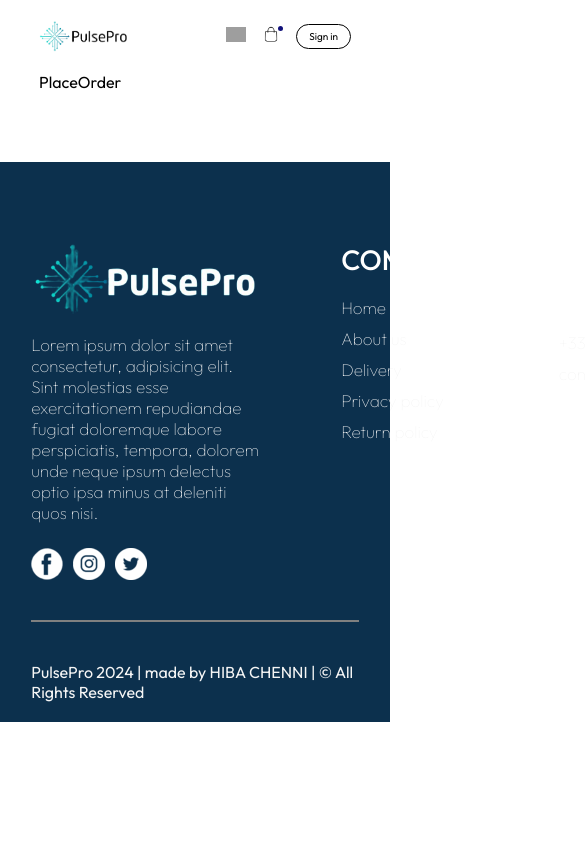
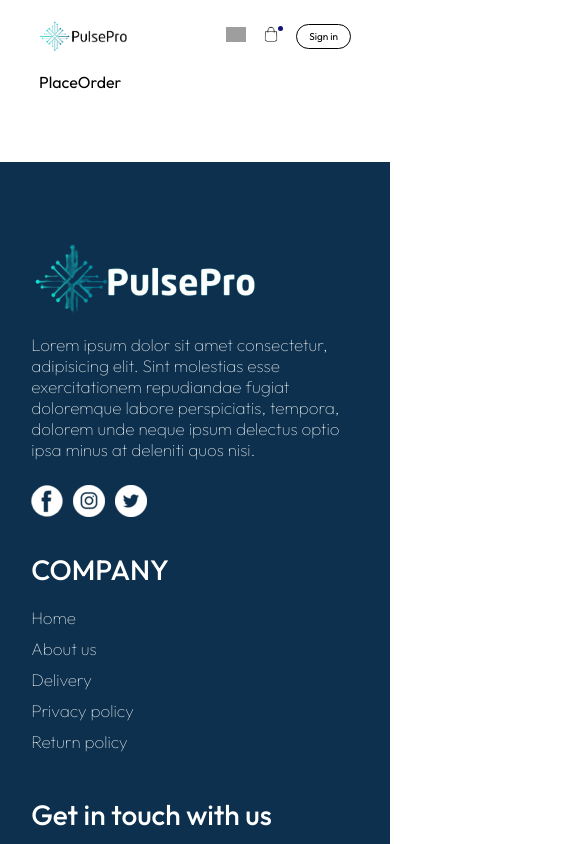
Before and after one commit to Hibajk/ecommerce_website, a React (Vite) app in the folder website_frontend/: page /order in a window 390 px wide. Shown: the top 844 px of the page, 585 px wide, since content can reach past the window. Built offline with nearby package versions, Linux system fonts and the light colour scheme; grey boxes are pictures that could not be loaded.

Commit message:
making website's footer responsive

```diff
--- a/website_frontend/src/components/Footer/Footer.css
+++ b/website_frontend/src/components/Footer/Footer.css
@@ -62,3 +62,14 @@
     background-color: grey;
     border: none;
 }
+
+@media (max-width:750px) {
+    .footer-content{
+        display: flex;
+        flex-direction: column;
+        gap: 35px;
+    }
+    .footer-copyright{
+        text-align: center;
+    }
+}
```
